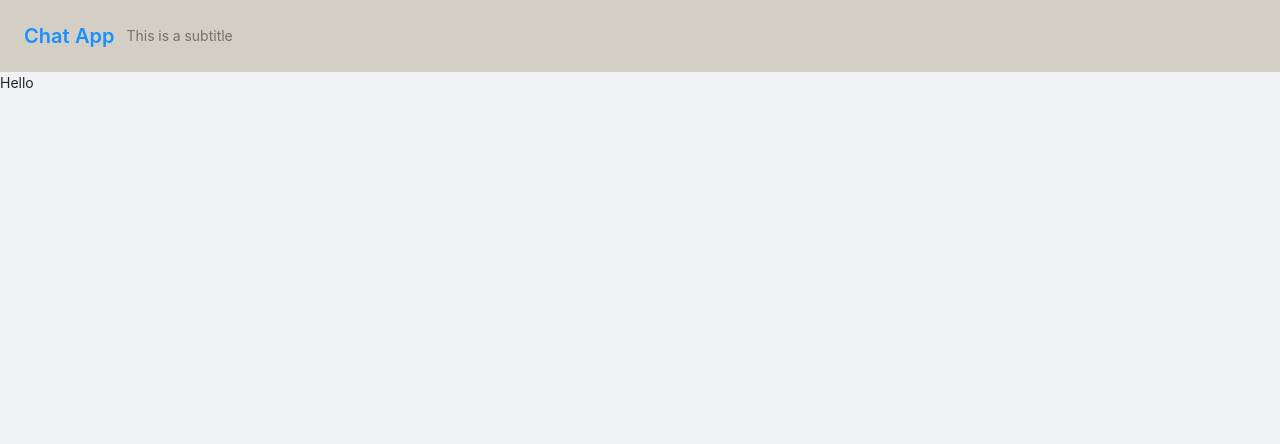
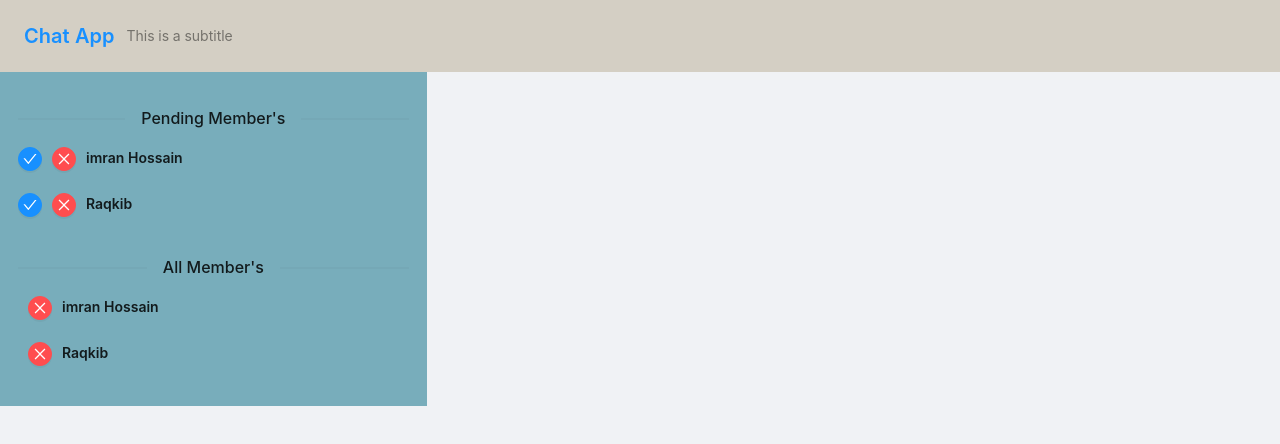
Before and after one commit to gargximran/react-socket-chatting-app, a React (Create React App) app: page /1 in a window 1280 px wide. Shown: the top 444 px of the page. Built offline with nearby package versions, Linux system fonts and the light colour scheme.

Commit message:
chat sidebar

```diff
--- a/package.json
+++ b/package.json
@@ -3,6 +3,7 @@
   "version": "0.1.0",
   "private": true,
   "dependencies": {
+    "@ant-design/icons": "^4.5.0",
     "@testing-library/jest-dom": "^5.11.4",
     "@testing-library/react": "^11.1.0",
     "@testing-library/user-event": "^12.1.10",
--- /dev/null
+++ b/src/components/MemberListCard/index.js
@@ -0,0 +1,31 @@
+import React from "react";
+import {Divider, Typography, Button} from "antd";
+import {CloseOutlined} from '@ant-design/icons'
+
+const {Text } = Typography
+
+const MemberListCard = ({members}) => {
+    return (
+        <React.Fragment>
+            <Divider>All Member's</Divider>
+            {
+                members.map(({name}, index) => (
+                    <React.Fragment key={index}>
+                        <Text strong>
+                            <Button type={'danger'} shape={'circle'} className={'mx-10'} size={'small'} icon={<CloseOutlined />}></Button>
+
+
+                            {name}
+                        </Text>
+                        <br></br>
+                        <br></br>
+                    </React.Fragment>
+
+                ))
+            }
+        </React.Fragment>
+
+    )
+}
+
+export default MemberListCard
--- /dev/null
+++ b/src/components/RequestedMemberCard/index.js
@@ -0,0 +1,32 @@
+import React from "react";
+import {Divider, Typography, Button} from "antd";
+import {CheckOutlined, CloseOutlined} from '@ant-design/icons'
+
+const {Text } = Typography
+
+const RequestedMemberCard = ({members}) => {
+    return (
+        <React.Fragment>
+            <Divider>Pending Member's</Divider>
+            {
+                members.map(({name}, index) => (
+                    <React.Fragment key={index}>
+                        <Text strong>
+                            <Button type={'primary'} shape={'circle'} size={'small'} icon={<CheckOutlined />}></Button>
+                            <Button type={'danger'} shape={'circle'} className={'mx-10'} size={'small'} icon={<CloseOutlined />}></Button>
+
+
+                            {name}
+                        </Text>
+                        <br></br>
+                        <br></br>
+                    </React.Fragment>
+
+                ))
+            }
+        </React.Fragment>
+
+    )
+}
+
+export default RequestedMemberCard
--- a/src/index.css
+++ b/src/index.css
@@ -1,8 +1,35 @@
 .secondary-bg{
   background-color: #d4cfc4 !important;
+}
+.info-bg{
+  background-color: #0f718887 !important;
 }
 
 .error-feedback{
   font-size: 12px;
   padding: 2px 0px 0 5px;
 }
+
+.ma-18{
+  margin: 18px !important;
+}
+
+.pa-18{
+  padding: 18px !important;
+}
+
+.px-10{
+  padding: 0 10px !important;
+}
+
+.mx-10{
+  margin: 0 10px !important;
+}
+
+.pa-5{
+  padding: 5px !important;
+}
+
+.ma-5{
+  margin: 5px !important;
+}
--- a/src/pages/ChatRoom/ChatRoom.js
+++ b/src/pages/ChatRoom/ChatRoom.js
@@ -1,11 +1,15 @@
 import React from 'react';
+import { Row, Col } from 'antd'
+import ChatRoomSideBar from "./ChatRoomSideBar";
 
 
 const ChatRoom = () => {
     return (
-        <div>
-            Hello
-        </div>
+        <Row>
+            <Col md={{span: 8}} className={'pa-18 info-bg'}>
+                <ChatRoomSideBar></ChatRoomSideBar>
+            </Col>
+        </Row>
     )
 }
 
--- /dev/null
+++ b/src/pages/ChatRoom/ChatRoomSideBar.js
@@ -0,0 +1,23 @@
+import React from "react";
+import RequestedMemberCard from "../../components/RequestedMemberCard";
+import MemberListCard from "../../components/MemberListCard";
+
+import { Row, Col } from 'antd'
+
+const ChatRoomSideBar = () => {
+
+
+    return (
+        <Row>
+            <Col xs={{span: 24}}>
+                <RequestedMemberCard members={[{name: 'imran Hossain'}, {name: 'Raqkib'}]}/>
+            </Col>
+            <Col xs={{span: 24}}>
+                <MemberListCard members={[{name: 'imran Hossain'}, {name: 'Raqkib'}]}/>
+            </Col>
+        </Row>
+
+    )
+}
+
+export default ChatRoomSideBar
--- a/src/pages/Home/HomePage.js
+++ b/src/pages/Home/HomePage.js
@@ -42,7 +42,10 @@ const HomePage = () => {
 
         ajax_post('/api/create_room', form)
             .then(res => {
-                new Audio(successTune).play()
+                const audio = new Audio(successTune)
+               audio.play()
+
+
                 message.success(res.message)
                 //redirect to room after successfull request
                 history.push('/'+ res.data.id)
```
